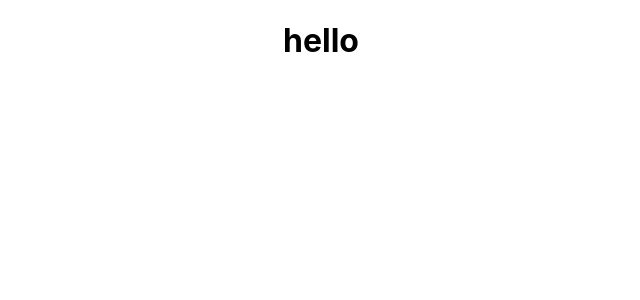
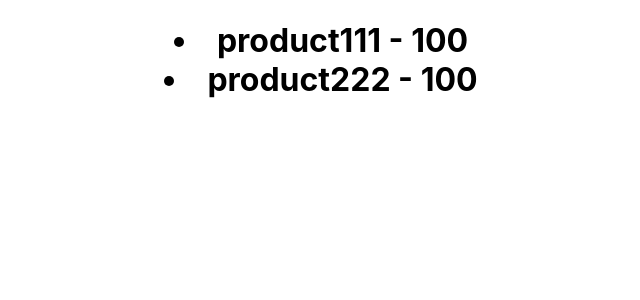
Before and after one commit to JosephAssefa-tech/ReactProject, a React (Create React App) app in the folder client/: page / in a window 1280 px wide. Shown: the top 300 px of the page, without its empty margins (319-959 px from the left). Built offline with nearby package versions, Linux system fonts and the light colour scheme.

Commit message:
using map operator

```diff
--- a/client/src/App.tsx
+++ b/client/src/App.tsx
@@ -11,7 +11,9 @@ const product=[
 function App() {
   return (
     <div className="App">
- <h1>hello</h1>
+ <h1>{product.map(items=>(
+   <li>{items.name} - {items.price}</li>
+ ))}</h1>
     </div>
   );
 }
```
